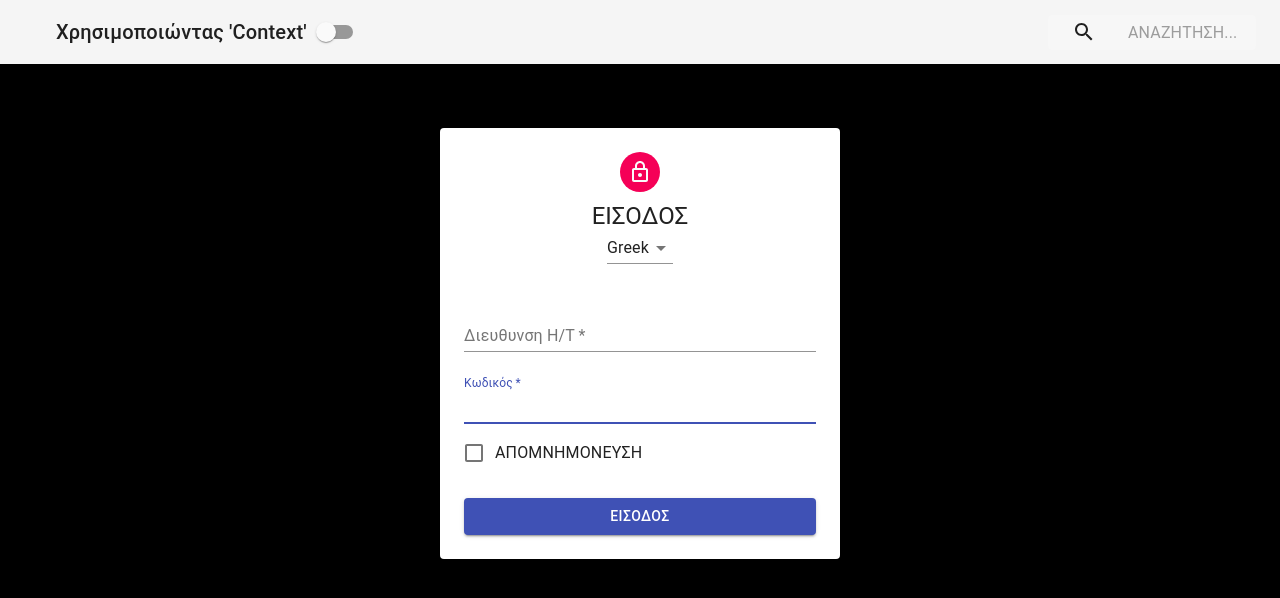
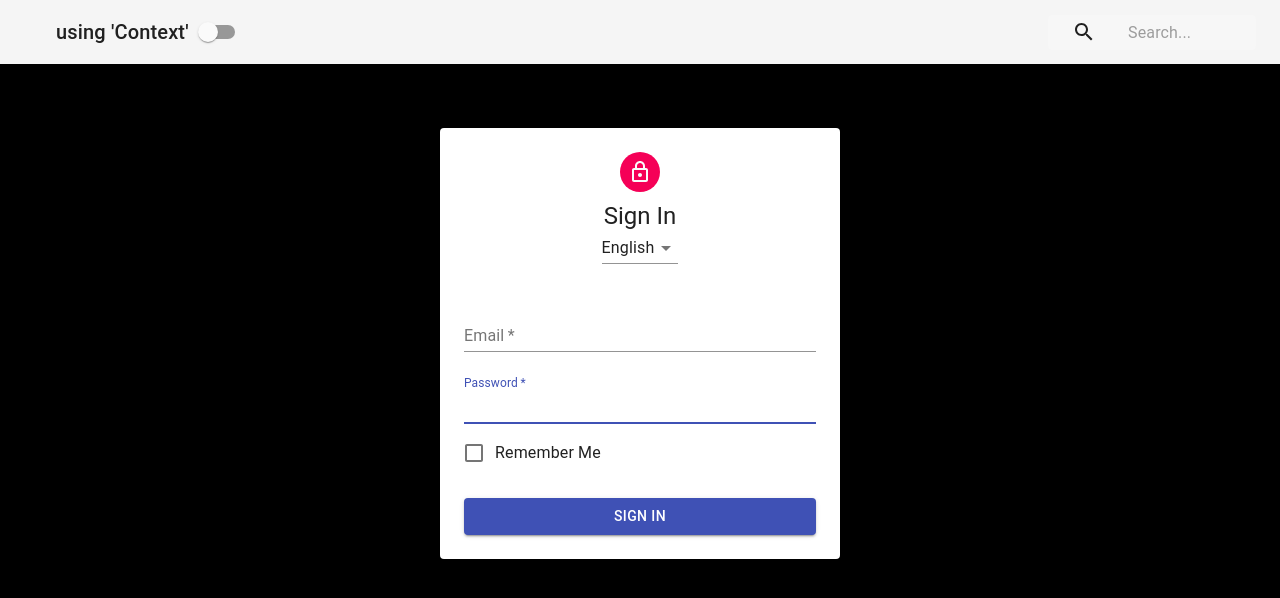
Before and after one commit to SpyrosGeo/ContextForm, a React (Create React App) app: page / in a window 1280 px wide. Shown: the top 598 px of the page. Built offline with nearby package versions, Linux system fonts and the light colour scheme.

Commit message:
refactored languageContext.js using hooks

```diff
--- a/src/Contexts/LanguageContext.js
+++ b/src/Contexts/LanguageContext.js
@@ -1,28 +1,19 @@
-import React , {Component, createContext} from 'react';
+import React , { createContext, useState } from 'react';
 
 export  const LanguageContext = createContext();
 
-export class LanguageProvider extends Component {
-    constructor(props){
-        super(props)
-        this.state = {language:"greek"};
-        this.changeLanguage = this.changeLanguage.bind(this)
+export function  LanguageProvider (props){
+   const [language,setLanguage] = useState('english');
+
+
+    const changeLanguage = (e) =>{
+        setLanguage(e.target.value)
     }
 
-    changeLanguage(e){
-        this.setState({language:e.target.value})
-    }
-    render(){
+
         return(
-        <LanguageContext.Provider value={{...this.state,changeLanguage:this.changeLanguage}}>
-            {this.props.children}
+        <LanguageContext.Provider value={{language,changeLanguage}}>
+            {props.children}
         </LanguageContext.Provider>
         )
 }
-
-}
-export const withLanguageContext = Component => props =>(
-    <LanguageContext.Consumer>
-        {value =><Component languageContext={value} {...props} />}
-    </LanguageContext.Consumer>
-)
```
